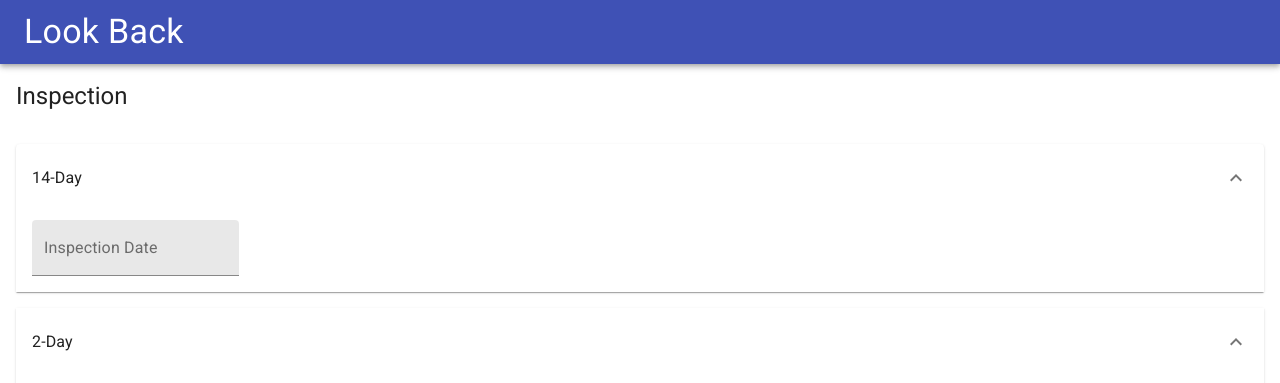
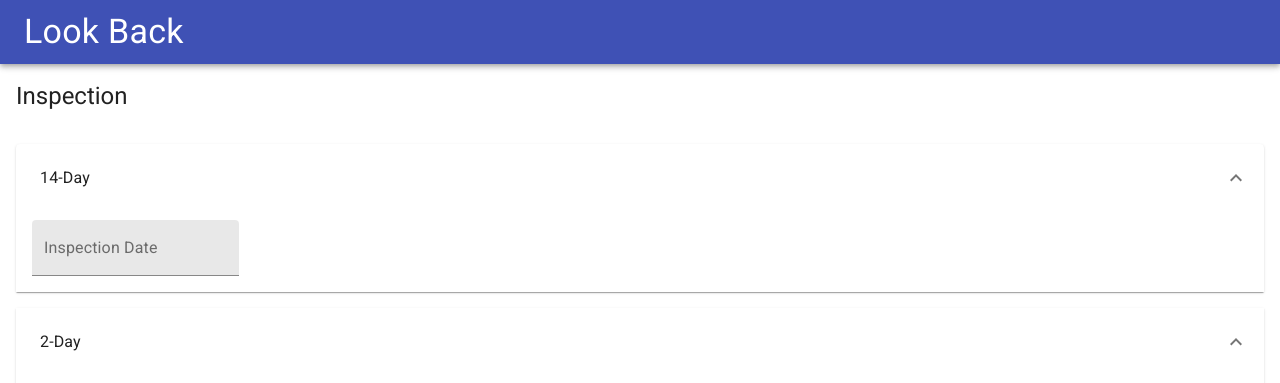
Before and after one commit to jonathanhhoward/look-back, a React (Create React App) app: page / in a window 1280 px wide. Shown: the top 383 px of the page. Built offline with nearby package versions, Linux system fonts and the light colour scheme.

Commit message:
Add padding

```diff
--- a/src/components/IntervalStatusText/IntervalStatusText.tsx
+++ b/src/components/IntervalStatusText/IntervalStatusText.tsx
@@ -33,7 +33,7 @@ export function IntervalStatusText({
   if (color === "error.contrastText") bgcolor = "error.main";
 
   return (
-    <Box component="span" color={color} bgcolor={bgcolor}>
+    <Box component="span" color={color} bgcolor={bgcolor} px={1}>
       {text}
     </Box>
   );
```
